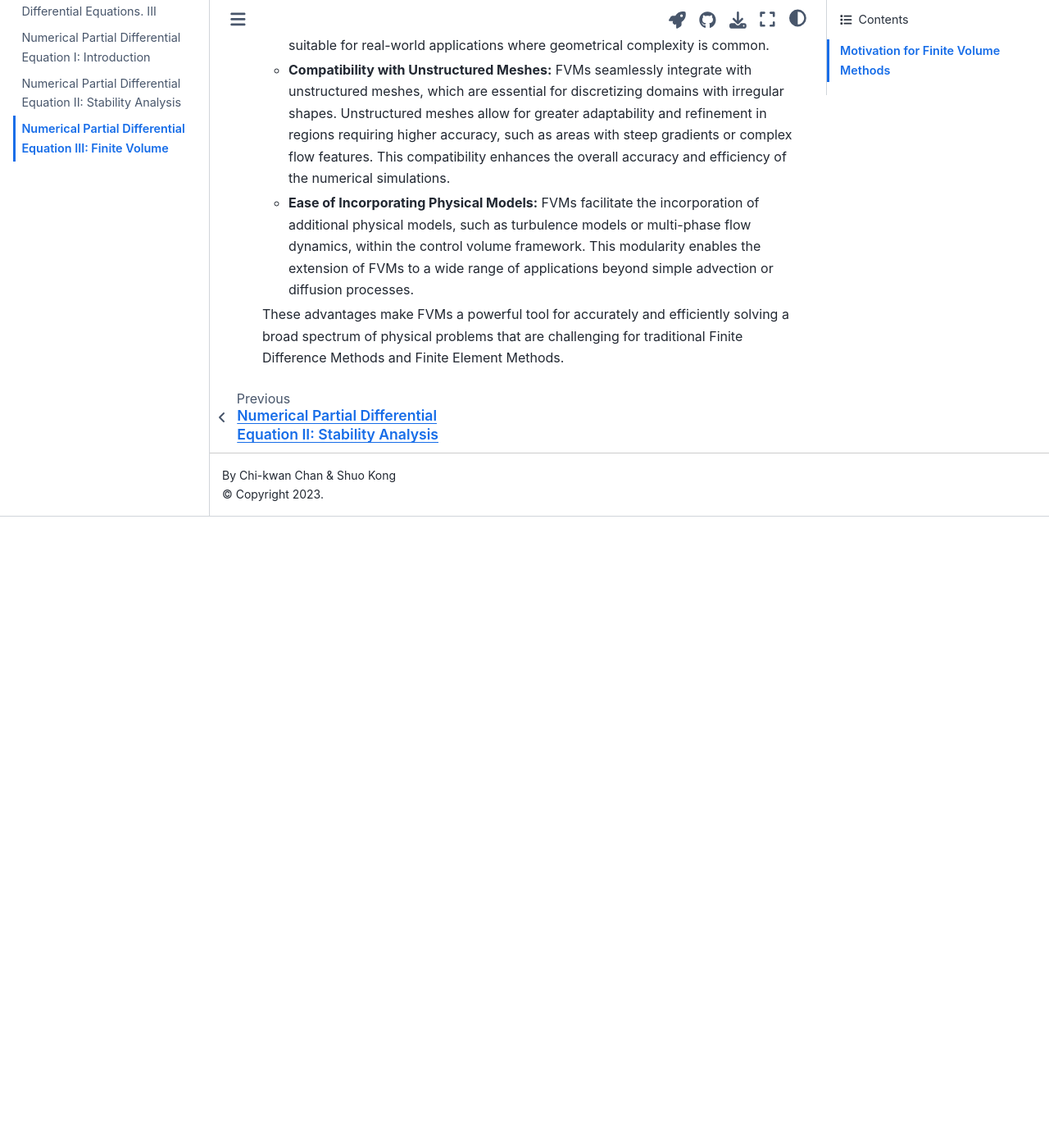
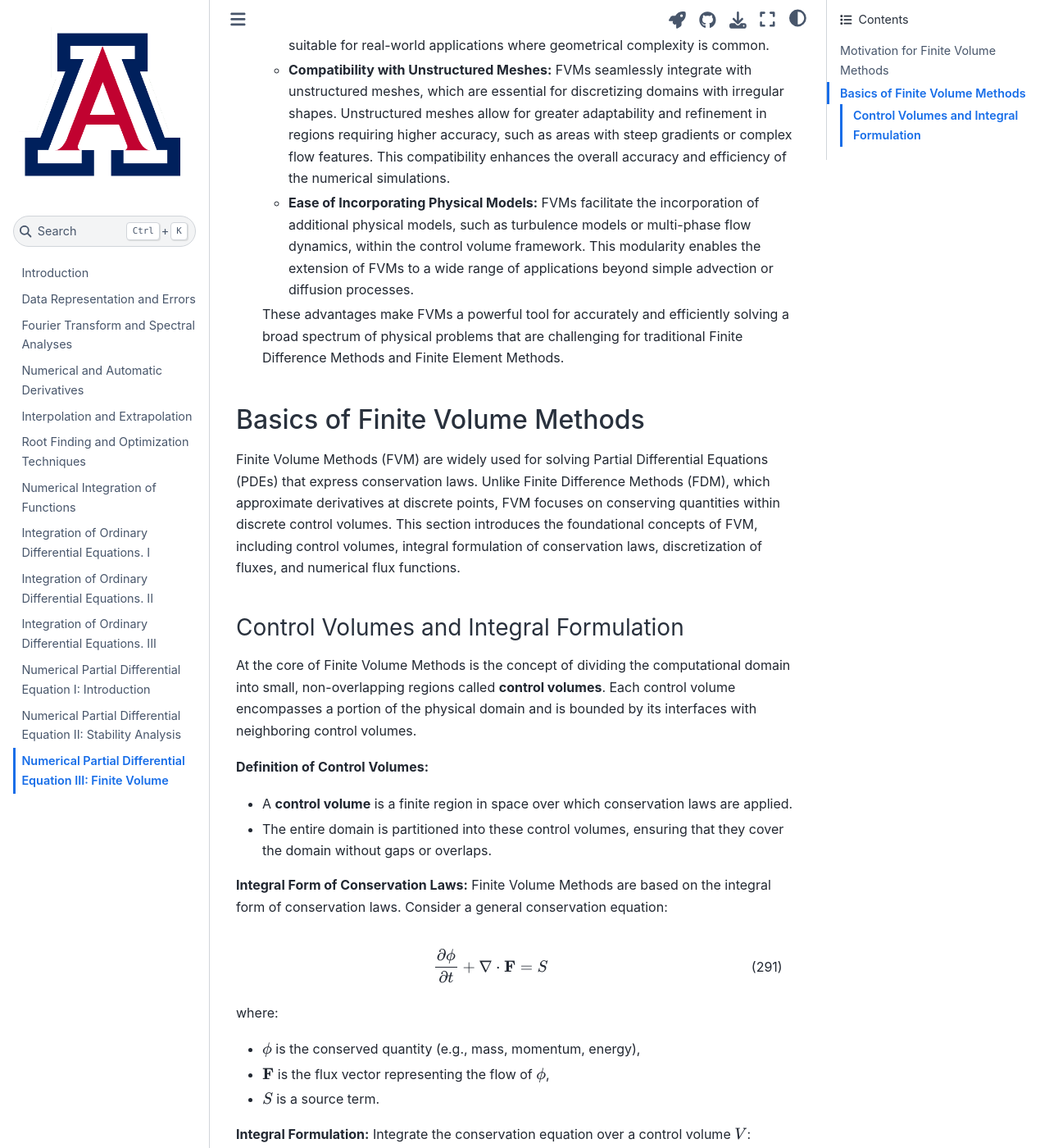
Before and after one commit to ua-2024q3-astr513/astr513, a Jupyter Book: the page built from docs/pde3.md, in a window 1280 px wide and 1400 px high, scrolled down 2176 px. Shown: the whole window at 82% size. Built offline with Jupyter Book 1.0.4 settings and Sphinx 7.4.7 and the Sphinx Book theme 1.1.4, drawn with Linux system fonts in a browser that asks for light colours; before the commit the page ends 2806 px from its top, so only the background shows below that; some of the changed text lies outside the part shown.

Commit message:
Obtain the integral formulation from differential formulation

````diff
--- a/docs/pde3.md
+++ b/docs/pde3.md
@@ -76,3 +76,58 @@ The motivation behind adopting FVM over traditional Finite Difference Methods (F
      This modularity enables the extension of FVMs to a wide range of applications beyond simple advection or diffusion processes.
 
    These advantages make FVMs a powerful tool for accurately and efficiently solving a broad spectrum of physical problems that are challenging for traditional Finite Difference Methods and Finite Element Methods.
+
++++
+
+## Basics of Finite Volume Methods
+
+Finite Volume Methods (FVM) are widely used for solving Partial Differential Equations (PDEs) that express conservation laws.
+Unlike Finite Difference Methods (FDM), which approximate derivatives at discrete points, FVM focuses on conserving quantities within discrete control volumes.
+This section introduces the foundational concepts of FVM, including control volumes, integral formulation of conservation laws, discretization of fluxes, and numerical flux functions.
+
++++
+
+### Control Volumes and Integral Formulation
+
+At the core of Finite Volume Methods is the concept of dividing the computational domain into small, non-overlapping regions called **control volumes**.
+Each control volume encompasses a portion of the physical domain and is bounded by its interfaces with neighboring control volumes.
+
+**Definition of Control Volumes:**
+* A **control volume** is a finite region in space over which conservation laws are applied.
+* The entire domain is partitioned into these control volumes, ensuring that they cover the domain without gaps or overlaps.
+
++++
+
+**Integral Form of Conservation Laws:**
+Finite Volume Methods are based on the integral form of conservation laws. Consider a general conservation equation:
+\begin{align}
+\frac{\partial \phi}{\partial t} + \nabla \cdot \mathbf{F} = S
+\end{align}
+where:
+- $\phi$ is the conserved quantity (e.g., mass, momentum, energy),
+- $\mathbf{F}$ is the flux vector representing the flow of $\phi$,
+- $S$ is a source term.
+
++++
+
+**Integral Formulation:**
+Integrate the conservation equation over a control volume $V$:
+\begin{align}
+\int_V \frac{\partial \phi}{\partial t} \, dV + \int_{V} \nabla\cdot\mathbf{F} \, dV = \int_V S \, dV
+\end{align}
+
++++
+
+**Applying the Divergence Theorem:**
+The integral of the divergence of $\mathbf{F}$ over the control volume is converted to a surface integral:
+\begin{align}
+\frac{d}{dt} \int_V \phi \, dV + \int_{\partial V} \mathbf{F} \cdot \mathbf{n} \, dS = \int_V S \, dV
+\end{align}
+where $\mathbf{n}$ is the outward-pointing unit normal vector on the boundary $\partial V$ of volume $V$.
+This equation states that the rate of change of $\phi$ within the control volume plus the net flux of $\phi$ across its boundaries equals the total source of $\phi$ within the volume.
+
+Note that this is the same formulation that we derived the fluid dynamic equations using conservation laws.
+
+```{code-cell} ipython3
+
+```
````
